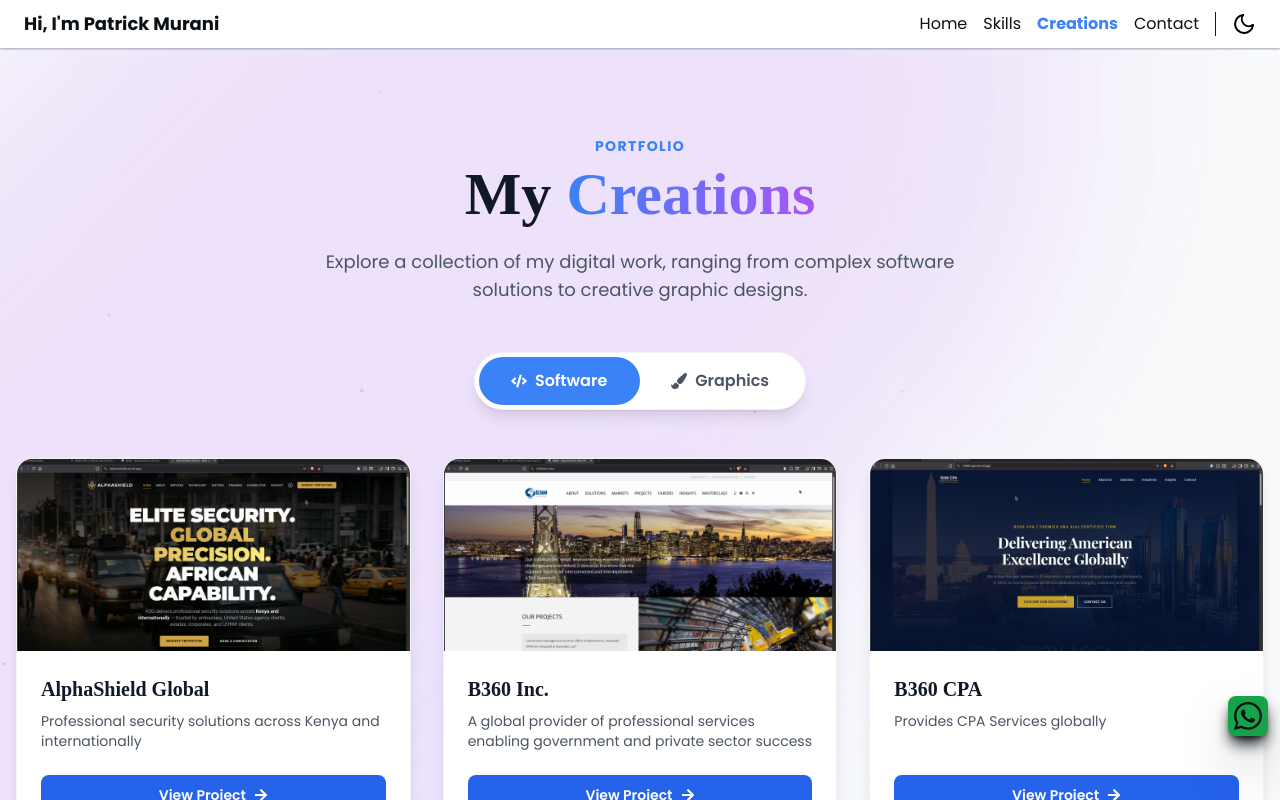
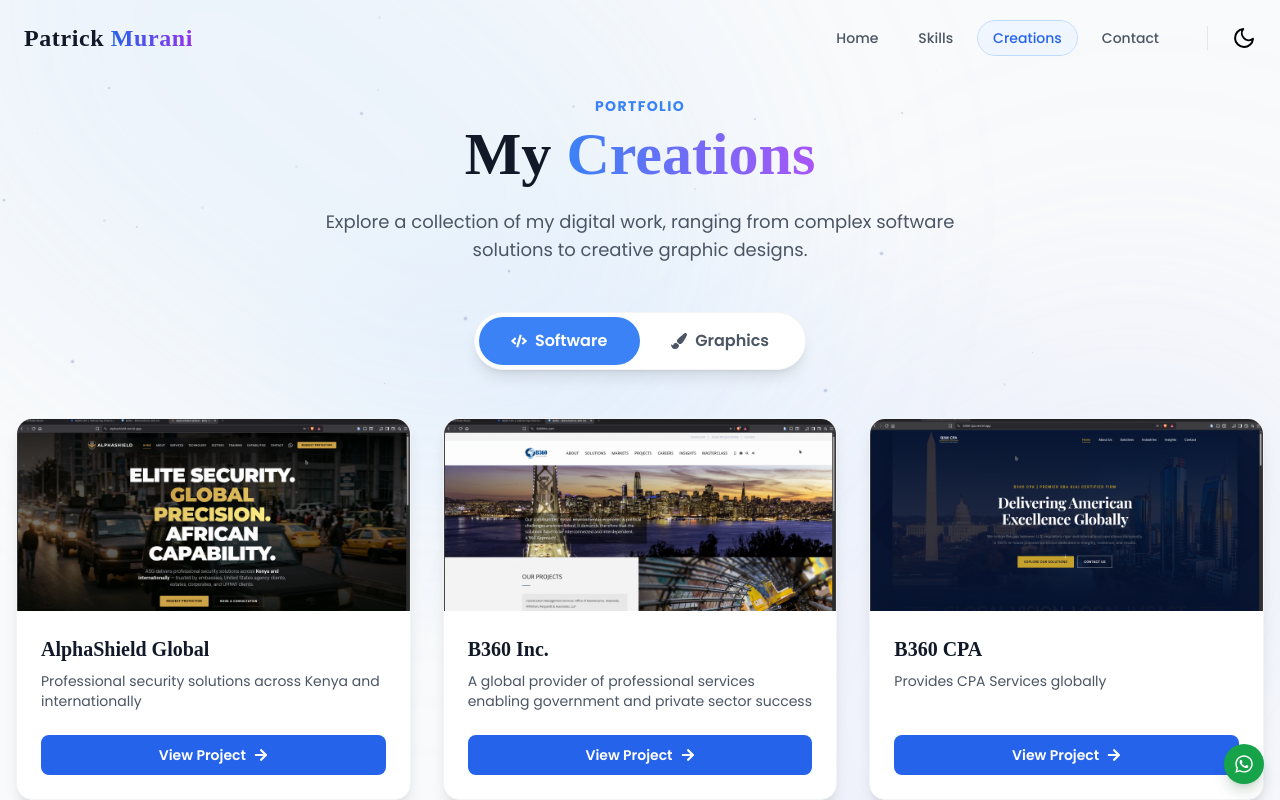
Before and after one commit to PatohMrun/murani, a Next.js app: page /creations in a window 1280 px wide. Shown: the top 800 px of the page. Built offline with nearby package versions, Linux system fonts and the light colour scheme.

Commit message:
Fix text sizes, alignments and social icons

```diff
--- a/app/(user)/creations/page.tsx
+++ b/app/(user)/creations/page.tsx
@@ -2,26 +2,35 @@
 
 import GraphicDesign from "@/components/GraphicDesign";
 import SoftwareProjects from "@/components/SoftwareProjects";
-import CosmosBackground from "@/components/CosmosBackground";
 import React, { useState } from "react";
 import { motion, AnimatePresence } from "framer-motion";
-import { FaCode, FaPaintBrush } from "react-icons/fa";
+import { FaCode, FaPaintBrush, FaInstagram, FaPinterest, FaWhatsapp } from "react-icons/fa";
 
 const Creations: React.FC = () => {
   const [activeTab, setActiveTab] = useState<"software" | "graphic">("software");
 
+  const socialButtonVariants = {
+    hidden: { x: -100, opacity: 0 },
+    visible: (i: number) => ({
+      x: 0,
+      opacity: 1,
+      transition: {
+        delay: i * 0.2,
+        duration: 0.5,
+        ease: "easeOut"
+      }
+    }),
+    exit: { x: -100, opacity: 0, transition: { duration: 0.3 } }
+  };
+
   return (
-    <div className="min-h-screen bg-gray-50 dark:bg-primary transition-colors duration-500 font-poppins relative overflow-x-hidden pt-24 pb-12">
-      {/* Background */}
-      <div className="absolute inset-0 z-0">
-        <CosmosBackground />
-      </div>
-
+    <div className="min-h-screen transition-colors duration-500 font-poppins relative overflow-x-hidden pt-24 pb-12">
       <div className="relative z-10 container mx-auto px-4">
         {/* Header */}
         <div className="text-center mb-12">
-          <h2 className="text-sm font-bold text-blue-500 tracking-widest uppercase mb-2">Portfolio</h2>
-          <h1 className="text-4xl lg:text-6xl font-bold font-oswald text-gray-900 dark:text-gray-100 mb-6">
+          {/* ... existing header content ... */}
+          <h2 className="text-xs sm:text-sm font-bold text-blue-500 tracking-widest uppercase mb-2">Portfolio</h2>
+          <h1 className="text-3xl sm:text-4xl lg:text-6xl font-bold font-oswald text-gray-900 dark:text-gray-100 mb-6">
             My <span className="text-transparent bg-clip-text bg-gradient-to-r from-blue-500 to-purple-500">Creations</span>
           </h1>
           <p className="text-gray-600 dark:text-gray-400 max-w-2xl mx-auto text-lg">
@@ -76,6 +85,47 @@
           </motion.div>
         </AnimatePresence>
       </div>
+
+      {/* Fixed Social Buttons (Outside accessible container) */}
+      <AnimatePresence>
+        {activeTab === "graphic" && (
+          <div className="fixed bottom-4 left-4 space-y-3 z-50 flex flex-col items-center">
+            {[
+              {
+                Icon: FaInstagram,
+                href: "https://www.instagram.com/mrunphotography",
+                className: "bg-gradient-to-r from-purple-500 via-pink-500 to-yellow-500 dark:from-purple-400 dark:via-pink-400 dark:to-yellow-400"
+              },
+              {
+                Icon: FaPinterest,
+                href: "https://www.pinterest.com/mrunphotography/_tpd_social/",
+                className: "bg-red-600 dark:bg-red-500"
+              },
+              {
+                Icon: FaWhatsapp,
+                href: "https://wa.me/c/254111983606",
+                className: "bg-green-600 dark:bg-green-500"
+              }
+            ].map(({ Icon, href, className }, index) => (
+              <motion.a
+                key={href}
+                href={href}
+                custom={index}
+                variants={socialButtonVariants}
+                initial="hidden"
+                animate="visible"
+                exit="exit"
+                whileHover={{ scale: 1.1, x: 5 }}
+                className={`flex items-center justify-center w-10 h-10 rounded-full hover:scale-110 transition shadow-lg shadow-black/20 ${className}`}
+                target="_blank"
+                rel="noopener noreferrer"
+              >
+                <Icon className="text-white text-lg" />
+              </motion.a>
+            ))}
+          </div>
+        )}
+      </AnimatePresence>
     </div>
   );
 };
--- a/app/globals.css
+++ b/app/globals.css
@@ -4,7 +4,7 @@
 @tailwind utilities;
 
 body {
-  @apply bg-gray-100 dark:bg-primary
+  @apply text-gray-900 dark:text-gray-100;
 }
 
 .active {
--- a/app/layout.tsx
+++ b/app/layout.tsx
@@ -5,6 +5,7 @@
 import Navbar from "@/components/Navbar";
 import Footer from "@/components/Footer";
 import WhatsApp from "@/components/WhatsApp";
+import CosmosBackground from "@/components/CosmosBackground";
 
 const inter = Inter({ subsets: ["latin"] });
 
@@ -26,14 +27,15 @@
       </head>
       <body className={inter.className}>
         <Providers>
+          <CosmosBackground />
           <Navbar />
-          <section className="pt-10">
+          <section className="">
             {children}
             <WhatsApp />
           </section>
           <Footer />
         </Providers>
-        </body>
+      </body>
     </html>
   );
 }
--- a/components/CosmosBackground.tsx
+++ b/components/CosmosBackground.tsx
@@ -19,22 +19,22 @@
     }, []);
 
     return (
-        <div className="absolute inset-0 overflow-hidden pointer-events-none">
-            {/* Deep Space Gradients */}
-            <div className="absolute inset-0 bg-[radial-gradient(ellipse_at_center,_var(--tw-gradient-stops))] from-blue-100/50 via-gray-50 to-gray-50 dark:from-blue-900/20 dark:via-primary dark:to-primary opacity-90 dark:opacity-80"></div>
+        <div className="fixed inset-0 overflow-hidden pointer-events-none -z-10 bg-gray-50 dark:bg-[#0a1014] transition-colors duration-500">
+            {/* Deep Space Gradients - Theme Aware */}
+            <div className="absolute inset-0 bg-[radial-gradient(ellipse_at_center,_var(--tw-gradient-stops))] from-blue-100/40 via-transparent to-transparent dark:from-slate-900/50 dark:via-[#0a1014] dark:to-[#0a1014]"></div>
 
-            {/* Nebula Layers */}
+            {/* Subtle Nebula Layers - Theme Aware */}
             <motion.div
                 animate={{
                     rotate: [0, 360],
                     scale: [1, 1.1, 1],
                 }}
                 transition={{
-                    duration: 50,
+                    duration: 60,
                     repeat: Infinity,
                     ease: "linear"
                 }}
-                className="absolute top-[-20%] left-[-10%] w-[70%] h-[70%] bg-purple-400/20 dark:bg-purple-600/10 rounded-full blur-[100px] mix-blend-multiply dark:mix-blend-screen"
+                className="absolute top-[-20%] left-[-10%] w-[70%] h-[70%] bg-blue-300/20 dark:bg-blue-900/10 rounded-full blur-[120px] mix-blend-multiply dark:mix-blend-screen opacity-60 dark:opacity-40"
             />
             <motion.div
                 animate={{
@@ -42,18 +42,18 @@
                     scale: [1, 1.2, 1],
                 }}
                 transition={{
-                    duration: 45,
+                    duration: 55,
                     repeat: Infinity,
                     ease: "linear"
                 }}
-                className="absolute bottom-[-10%] right-[-10%] w-[60%] h-[60%] bg-blue-400/20 dark:bg-blue-600/10 rounded-full blur-[120px] mix-blend-multiply dark:mix-blend-screen"
+                className="absolute bottom-[-10%] right-[-10%] w-[60%] h-[60%] bg-indigo-300/20 dark:bg-indigo-900/10 rounded-full blur-[120px] mix-blend-multiply dark:mix-blend-screen opacity-60 dark:opacity-40"
             />
 
-            {/* Twinkling Stars */}
+            {/* Twinkling Stars - Dark in Light Mode, White in Dark Mode */}
             {stars.map((star, i) => (
                 <motion.div
                     key={i}
-                    className="absolute bg-blue-900/20 dark:bg-white rounded-full"
+                    className="absolute bg-blue-900/30 dark:bg-white rounded-full opacity-70"
                     style={{
                         top: star.top,
                         left: star.left,
@@ -61,8 +61,8 @@
                         height: star.size,
                     }}
                     animate={{
-                        opacity: [0.2, 1, 0.2],
-                        scale: [1, 1.5, 1],
+                        opacity: [0.2, 0.8, 0.2],
+                        scale: [1, 1.2, 1],
                     }}
                     transition={{
                         duration: star.duration,
@@ -87,7 +87,7 @@
                     repeatDelay: 5,
                     ease: "easeIn"
                 }}
-                className="absolute w-1 h-1 bg-blue-400 dark:bg-white shadow-[0_0_20px_2px_rgba(59,130,246,0.5)] dark:shadow-[0_0_20px_2px_rgba(255,255,255,0.8)] rounded-full blur-[0.5px]"
+                className="absolute w-1 h-1 bg-blue-500 dark:bg-white shadow-[0_0_20px_2px_rgba(59,130,246,0.5)] dark:shadow-[0_0_20px_2px_rgba(255,255,255,0.8)] rounded-full blur-[0.5px]"
             />
         </div>
     );
--- a/components/Experience.tsx
+++ b/components/Experience.tsx
@@ -35,13 +35,13 @@
                 <div className="md:hidden absolute left-[-26px] top-6 w-4 h-4 rounded-full bg-blue-500 border-2 border-white dark:border-primary z-10 shadow-md" />
 
                 <div className={`flex flex-col gap-2 ${isEven ? 'md:items-end' : 'md:items-start'}`}>
-                    <span className="text-sm font-semibold text-blue-500 bg-blue-50 dark:bg-blue-900/20 px-3 py-1 rounded-full w-fit">
+                    <span className="text-xs sm:text-sm font-semibold text-blue-500 bg-blue-50 dark:bg-blue-900/20 px-3 py-1 rounded-full w-fit">
                         {year}
                     </span>
-                    <h4 className="text-xl font-bold text-gray-900 dark:text-white group-hover:text-blue-500 transition-colors">
+                    <h4 className="text-lg md:text-xl font-bold text-gray-900 dark:text-white group-hover:text-blue-500 transition-colors">
                         {company}
                     </h4>
-                    <h5 className="text-lg font-medium text-gray-700 dark:text-gray-300">
+                    <h5 className="text-base md:text-lg font-medium text-gray-700 dark:text-gray-300">
                         {position}
                     </h5>
                     <p className="text-gray-600 dark:text-gray-400 text-sm leading-relaxed">
--- a/components/Navbar.tsx
+++ b/components/Navbar.tsx
@@ -1,138 +1,146 @@
 'use client'
-import React from 'react';
-import { useState, useEffect, useRef } from 'react';
+import React, { useState, useEffect, useRef } from 'react';
 import { usePathname } from "next/navigation";
 import ThemeSwitch from './ThemeSwitch';
 import Link from 'next/link';
 import { MdMenuOpen, MdClose } from "react-icons/md";
+import { motion, AnimatePresence } from 'framer-motion';
 
 const Navbar: React.FC = () => {
     const pathname = usePathname();
     const [isOpen, setIsOpen] = useState(false);
-
-    const handleToggleMenu = () => {
-        setIsOpen(!isOpen);
-    };
-
+    const [scrolled, setScrolled] = useState(false);
     const menuRef = useRef<HTMLDivElement>(null);
 
-    const handleOutsideClick = (e: MouseEvent) => {
-        if (
-            isOpen &&
-            menuRef.current &&
-            !menuRef.current.contains((e.target as Node) || null)
-        ) {
-            setIsOpen(false);
-        }
-    };
-
-    const handleScroll = () => {
-        setIsOpen(false);
-    };
+    const handleToggleMenu = () => setIsOpen(!isOpen);
 
     useEffect(() => {
-        if (isOpen) {
-            document.addEventListener("mousedown", handleOutsideClick);
-            window.addEventListener("scroll", handleScroll);
-        } else {
-            document.removeEventListener("mousedown", handleOutsideClick);
-            window.removeEventListener("scroll", handleScroll);
-        }
+        const handleScroll = () => {
+            setScrolled(window.scrollY > 20);
+            if (isOpen) setIsOpen(false); // Close menu on scroll
+        };
+
+        const handleOutsideClick = (e: MouseEvent) => {
+            if (isOpen && menuRef.current && !menuRef.current.contains(e.target as Node)) {
+                setIsOpen(false);
+            }
+        };
+
+        window.addEventListener("scroll", handleScroll);
+        document.addEventListener("mousedown", handleOutsideClick);
 
         return () => {
+            window.removeEventListener("scroll", handleScroll);
             document.removeEventListener("mousedown", handleOutsideClick);
-            window.removeEventListener("scroll", handleScroll);
         };
     }, [isOpen]);
 
+    const navLinks = [
+        { name: "Home", href: "/" },
+        { name: "Skills", href: "/skills" },
+        { name: "Creations", href: "/creations" },
+        { name: "Contact", href: "/contact" },
+    ];
+
+    const isActive = (href: string) => {
+        if (href === '/') return pathname === '/';
+        return pathname.startsWith(href);
+    };
 
     return (
-        <nav className='fixed w-full z-50 bg-white shadow-sm shadow-gray-400 dark:shadow-gray-900  dark:bg-primary flex justify-between items-center px-6 py-5 font-poppins text-primary dark:text-white h-12 '>
-            <div>
-                {/* <Image
-                    width={45}
-                    height={45}
-                    src={currentLogo}
-                    alt='Logo'
-                /> */}
-                <h1 className='font-bold text-sm sm:text-md md:text-lg text-primary dark:text-blue-300'>Hi, I&apos;m <span className=''>Patrick Murani</span></h1>
-            </div>
+        <nav
+            className={`fixed w-full z-50 transition-all duration-300 font-poppins
+                ${scrolled
+                    ? 'bg-white/80 dark:bg-primary/80 backdrop-blur-md shadow-lg border-b border-gray-200 dark:border-gray-800 py-3'
+                    : 'bg-transparent py-5'
+                }`}
+        >
+            <div className="container mx-auto px-6 flex justify-between items-center">
+                {/* Brand */}
+                <Link href="/" className="group">
+                    <h1 className='font-bold text-xl sm:text-2xl font-oswald tracking-wide text-gray-900 dark:text-white'>
+                        Patrick <span className='text-transparent bg-clip-text bg-gradient-to-r from-blue-600 to-purple-600 group-hover:from-purple-600 group-hover:to-blue-600 transition-all duration-500'>Murani</span>
+                    </h1>
+                </Link>
 
-            {/* Theme switch and large screen nav links */}
-            <div className='flex gap-4 items-center'>
-                {/* Large screen navlinks */}
-                <div className='hidden sm:flex gap-4 text-primary dark:text-white'>
-                    <Link href='/' className={`navlinks ${pathname === "/" ? "active" : ""}`}>Home</Link>
-                    <Link href='/skills' className={`navlinks ${pathname === "/skills" ? "active" : ""}`}>Skills</Link>
-                    <Link href='/creations' className={`navlinks ${pathname.includes("/creations") ? "active" : ""}`}>Creations</Link>
-                    <Link href='/contact' className={`navlinks ${pathname === "/contact" ? "active" : ""}`}>Contact</Link>
-                </div>
+                {/* Desktop Navigation */}
+                <div className='hidden md:flex items-center gap-8'>
+                    <div className='flex gap-2'>
+                        {navLinks.map((link) => (
+                            <Link
+                                key={link.name}
+                                href={link.href}
+                                className={`px-4 py-2 rounded-full text-sm font-medium transition-all duration-300 relative group overflow-hidden
+                                    ${isActive(link.href)
+                                        ? 'text-blue-600 dark:text-blue-400 bg-blue-50 dark:bg-blue-900/20'
+                                        : 'text-gray-600 dark:text-gray-300 hover:text-blue-600 dark:hover:text-blue-400'
+                                    }`}
+                            >
+                                <span className="relative z-10">{link.name}</span>
+                                {isActive(link.href) && (
+                                    <motion.div
+                                        layoutId="activeTab"
+                                        className="absolute inset-0 rounded-full border border-blue-200 dark:border-blue-800"
+                                        transition={{ type: "spring", bounce: 0.2, duration: 0.6 }}
+                                    />
+                                )}
+                            </Link>
+                        ))}
+                    </div>
 
-                {/* Mobile menu toggle icon */}
-                <div className="sm:hidden ml-2 mr-2">
-                    {isOpen ? (
-                        <MdClose
-                            className="text-primary dark:text-white text-3xl"
-                            onClick={handleToggleMenu}
-                        />
-                    ) : (
-                        <MdMenuOpen
-                            className="text-primary dark:text-white text-3xl"
-                            onClick={handleToggleMenu}
-                        />
-                    )}
-                </div>
-
-                {/* Navlinks mobile */}
-                <div
-                    className={`${isOpen ? "flex" : "hidden"
-                        } absolute top-12 left-0 w-full flex-col sm:hidden bg-white dark:bg-primary shadow-sm shadow-primary mt-0 pt-4 pb-2 items-center `}
-                >
-                    <div
-                        ref={menuRef}
-                        className="flex flex-col gap-2 text-primary dark:text-white w-[95%] bg-slate-50 dark:bg-[#11202c] py-2  items-center rounded-xl"
-                    >
-                        <Link
-                            onClick={() => {
-                                setIsOpen(false);
-                            }}
-                            href="/"
-                            className={`navlinks ${pathname === "/" ? "active" : ""}`}
-                        >
-                            Home
-                        </Link>
-                        <Link
-                            onClick={() => {
-                                setIsOpen(false);
-                            }}
-                            href="/skills"
-                            className={`navlinks ${pathname === "/skills" ? "active" : ""}`}
-                        >
-                            Skills
-                        </Link>
-                        <Link
-                            onClick={() => {
-                                setIsOpen(false);
-                            }}
-                            href="/creations"
-                            className={`navlinks ${pathname.includes("/creations") ? "active" : ""}`}
-                        >
-                            Creations
-                        </Link>
-                        <Link
-                            onClick={() => {
-                                setIsOpen(false);
-                            }}
-                            href="/contact"
-                            className={`navlinks ${pathname === "/contact" ? "active" : ""}`}
-                        >
-                            Contact
-                        </Link>
+                    <div className='pl-6 border-l border-gray-200 dark:border-gray-700'>
+                        <ThemeSwitch />
                     </div>
                 </div>
 
-                <div className={`border-l border-l-gray-900 dark:border-l-white pl-4`}><ThemeSwitch /></div>
+                {/* Mobile Controls */}
+                <div className="md:hidden flex items-center gap-4">
+                    <ThemeSwitch />
+                    <button
+                        onClick={handleToggleMenu}
+                        className="p-2 rounded-lg text-gray-700 dark:text-gray-200 hover:bg-gray-100 dark:hover:bg-gray-800 transition-colors"
+                    >
+                        {isOpen ? <MdClose size={28} /> : <MdMenuOpen size={28} />}
+                    </button>
+                </div>
             </div>
+
+            {/* Mobile Menu */}
+            <AnimatePresence>
+                {isOpen && (
+                    <motion.div
+                        initial={{ opacity: 0, height: 0 }}
+                        animate={{ opacity: 1, height: 'auto' }}
+                        exit={{ opacity: 0, height: 0 }}
+                        transition={{ duration: 0.3, ease: "easeInOut" }}
+                        className="md:hidden bg-white/95 dark:bg-primary/95 backdrop-blur-xl border-b border-gray-200 dark:border-gray-800 overflow-hidden"
+                    >
+                        <div ref={menuRef} className="container mx-auto px-6 py-6 flex flex-col gap-4">
+                            {navLinks.map((link) => (
+                                <Link
+                                    key={link.name}
+                                    href={link.href}
+                                    onClick={() => setIsOpen(false)}
+                                    className={`p-4 rounded-xl text-lg font-medium transition-colors flex items-center justify-between
+                                        ${isActive(link.href)
+                                            ? 'bg-blue-50 dark:bg-blue-900/20 text-blue-600 dark:text-blue-400'
+                                            : 'text-gray-600 dark:text-gray-300 hover:bg-gray-50 dark:hover:bg-gray-800'
+                                        }`}
+                                >
+                                    {link.name}
+                                    {isActive(link.href) && (
+                                        <motion.div
+                                            initial={{ scale: 0 }}
+                                            animate={{ scale: 1 }}
+                                            className="w-2 h-2 rounded-full bg-blue-500"
+                                        />
+                                    )}
+                                </Link>
+                            ))}
+                        </div>
+                    </motion.div>
+                )}
+            </AnimatePresence>
         </nav>
     );
 }
--- a/components/WhatsApp.tsx
+++ b/components/WhatsApp.tsx
@@ -4,9 +4,15 @@
 
 const WhatsApp: React.FC = () => {
     return (
-        <section className="fixed bottom-16 right-3 z-50 rounded-lg bg-green-600 hover:bg-green-700 p-1 shadow-lg shadow-primary dark:shadow-gray-800 drop-shadow-2xl">
-            <Link href="https://wa.me/+254795556007" target="_blank" rel="noopener noreferrer" className=" text-primary dark:text-white "><FaWhatsapp size={32} /></Link>
-
+        <section className="fixed bottom-4 right-4 z-50">
+            <Link
+                href="https://wa.me/+254795556007"
+                target="_blank"
+                rel="noopener noreferrer"
+                className="flex items-center justify-center w-10 h-10 rounded-full bg-green-600 hover:bg-green-700 hover:scale-110 transition-all duration-300 shadow-lg shadow-green-900/20 text-white"
+            >
+                <FaWhatsapp size={20} />
+            </Link>
         </section>
     );
 }
```
Also changed, not shown: app/(user)/contact/page.tsx (+8 -14 lines), app/(user)/page.tsx (+5 -8 lines), app/(user)/skills/page.tsx (+4 -4 lines), components/GraphicDesign.tsx (+1 -38 lines), components/WhatsAppPlusIcon.tsx (added, +29 -0 lines).
